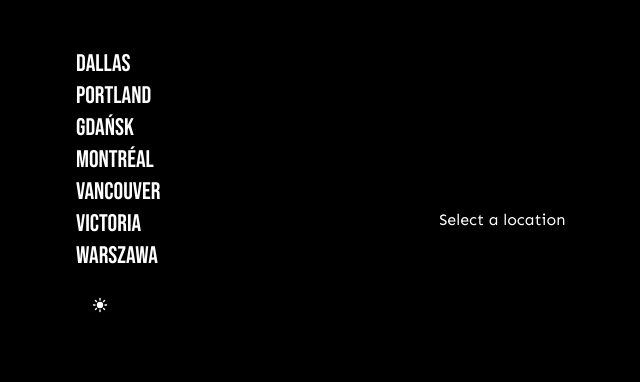
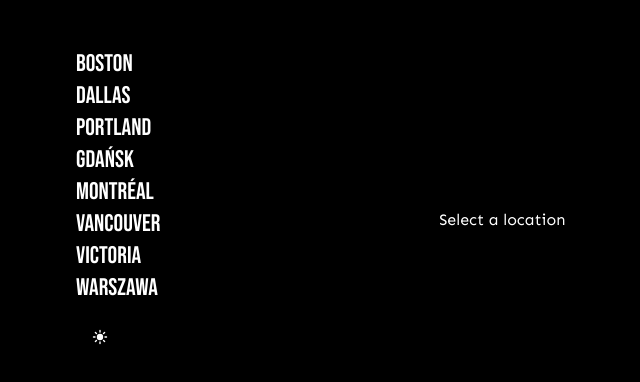
Before and after one commit to fmann/weather-widget, a React (Vite) app: page / in a window 1280 px wide. Shown: the top 382 px of the page, without its empty margins (196-836 px from the left). Built offline with nearby package versions, Linux system fonts and the light colour scheme.

Commit message:
Writing locations to local storage.

```diff
--- a/src/App.tsx
+++ b/src/App.tsx
@@ -24,7 +24,14 @@
   };
 
   useEffect(() => {
-    setLocations(allLocations);
+    // Load locations from local storage.
+    const locations = localStorage.getItem("locations");
+    if (locations) {
+      setLocations(JSON.parse(locations));
+    } else {
+      setLocations(allLocations);
+      localStorage.setItem("locations", JSON.stringify(allLocations));
+    }
   }, []);
 
   return (
--- a/src/data/locations.json
+++ b/src/data/locations.json
@@ -1,5 +1,14 @@
 {
   "data": [
+    {
+      "name": "Boston",
+      "region": "Massachusetts",
+      "country": "United States",
+      "coord": {
+        "lat": 42.3601,
+        "lon": -71.0589
+      }
+    },
     {
       "name": "Dallas",
       "region": "Texas",
```
